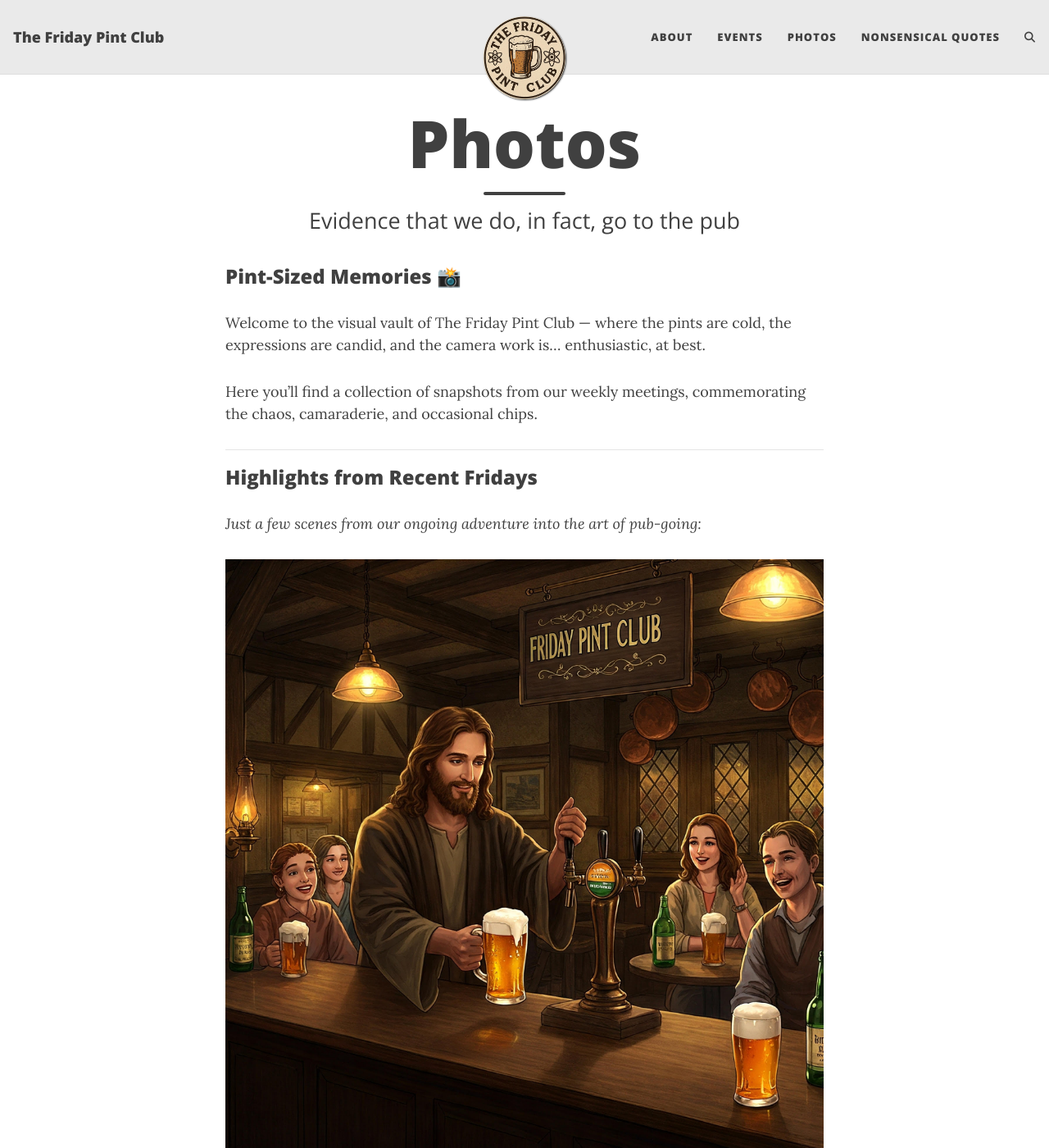
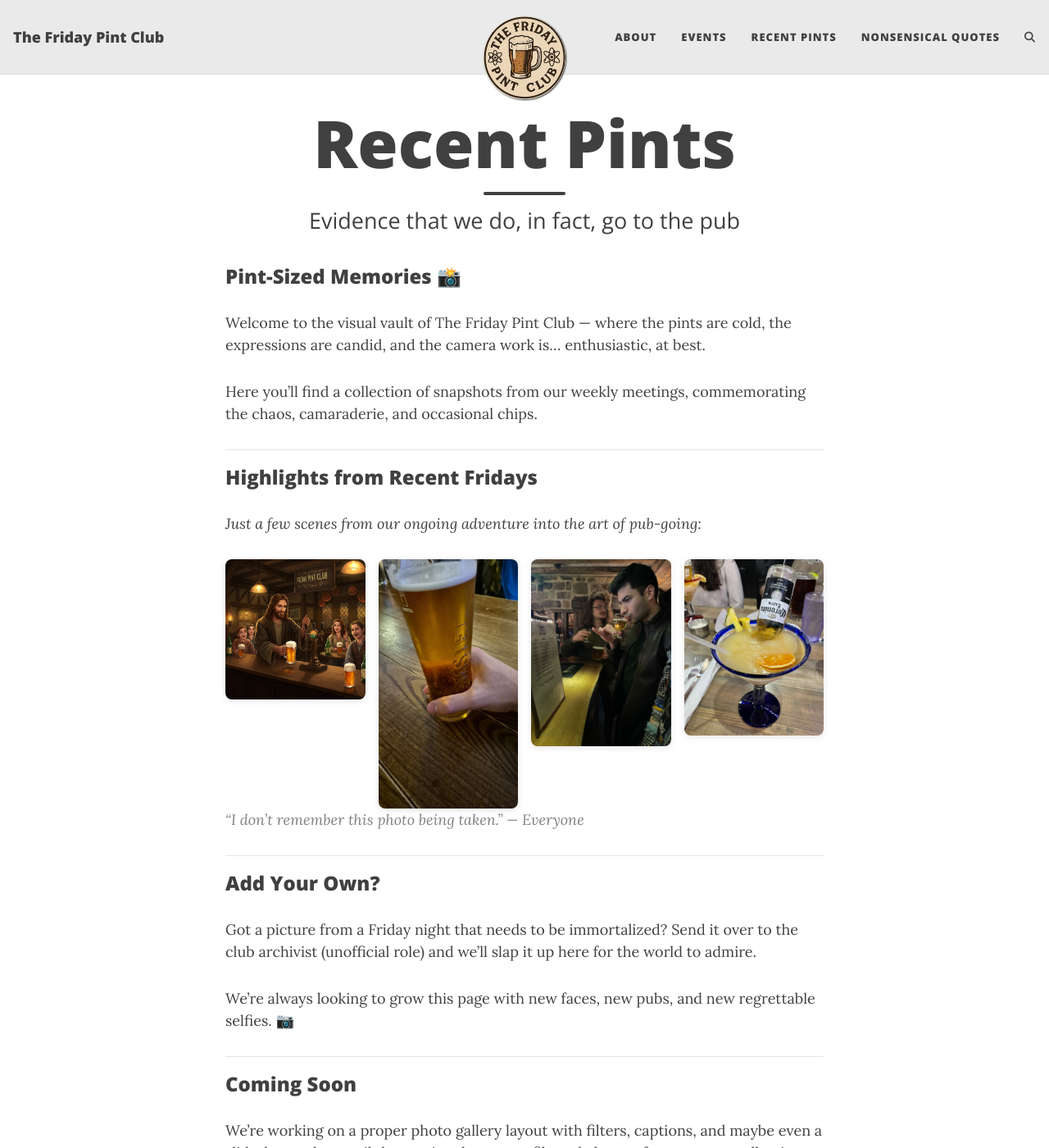
Before and after one commit to GuyCarter-Richardson/thefridaypintclub.github.io, a Jekyll site: the page built from recentPints.md, in a window 1280 px wide and 1400 px high. Shown: the whole window at 82% size. Built offline with Jekyll 4.4.1, drawn with Linux system fonts in a browser that asks for light colours; comment, search, counter and statistics services are not loaded.

Commit message:
updating spacing and name of pint page

```diff
--- a/_config.yml
+++ b/_config.yml
@@ -22,7 +22,7 @@
 navbar-links:
   About: "about"
   Events: "events"
-  Photos: "photos"
+  Recent Pints: "recentPints"
   Nonsensical Quotes: "nonsensical-quotes"
   #Resources:
   #  - Beautiful Jekyll: "https://beautifuljekyll.com"
--- a/assets/css/beautifuljekyll.css
+++ b/assets/css/beautifuljekyll.css
@@ -1124,3 +1124,19 @@ pre {
     display: inline-block;
   }
 }
+
+
+.photo-grid {
+  display: grid;
+  grid-template-columns: repeat(auto-fit, minmax(150px, 1fr));
+  gap: 1rem;
+  margin-top: 1.5rem;
+}
+
+.photo-grid img {
+  width: 100%;
+  height: auto;
+  border-radius: 8px;
+  box-shadow: 0 2px 8px rgba(0, 0, 0, 0.1);
+  object-fit: cover;
+}
--- a/photos.md
+++ b/recentPints.md
@@ -1,6 +1,6 @@
 ---
 layout: page
-title: Photos
+title: Recent Pints
 subtitle: Evidence that we do, in fact, go to the pub
 ---
 
@@ -16,9 +16,12 @@ Here you'll find a collection of snapshots from our weekly meetings, commemorati
 
 _Just a few scenes from our ongoing adventure into the art of pub-going:_
 
-![Pint in Hand]({{ '/assets/img/FridayPintClub3.jpg' | relative_url }})
-![Pub Banter]({{ '/assets/img/pint1.jpg' | relative_url }})
-![The Classic Table Shot]({{ '/assets/img/member1.jpg' | relative_url }})
+<div class="photo-grid">
+  <img src="{{ '/assets/img/FridayPintClub3.jpg' | relative_url }}" alt="Pint in Hand">
+  <img src="{{ '/assets/img/pint1.jpg' | relative_url }}" alt="Pub Banter">
+  <img src="{{ '/assets/img/member1.jpg' | relative_url }}" alt="The Classic Table Shot">
+  <img src="{{ '/assets/img/margarona.jpg' | relative_url }}" alt="Another Round">
+</div>
 
 > _“I don’t remember this photo being taken.” — Everyone_
 
```
Also changed, not shown: assets/img/margarona.jpg (added), assets/img/pint2.jpeg (added), assets/img/pint4.jpeg (added), assets/img/pint5.jpeg (added).
